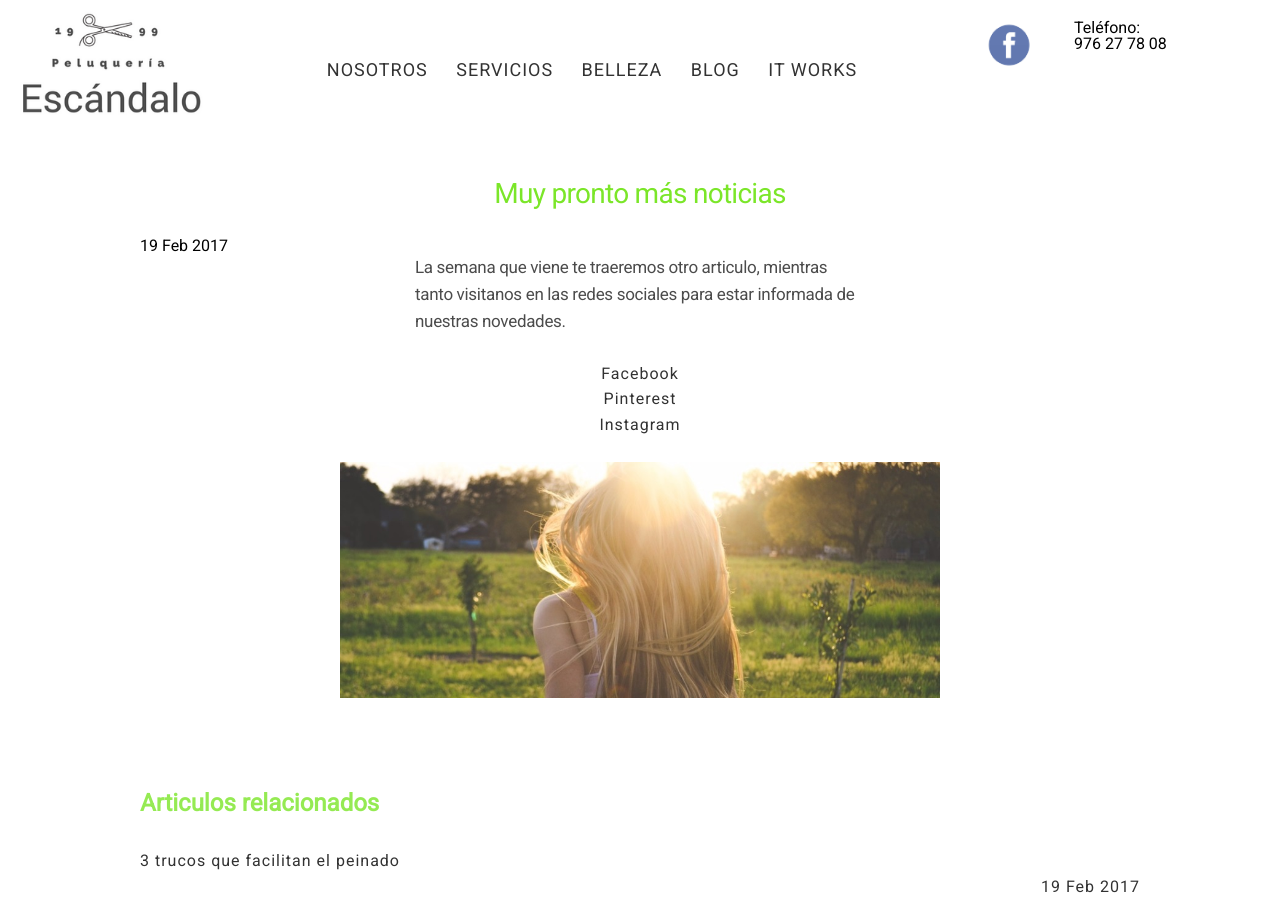
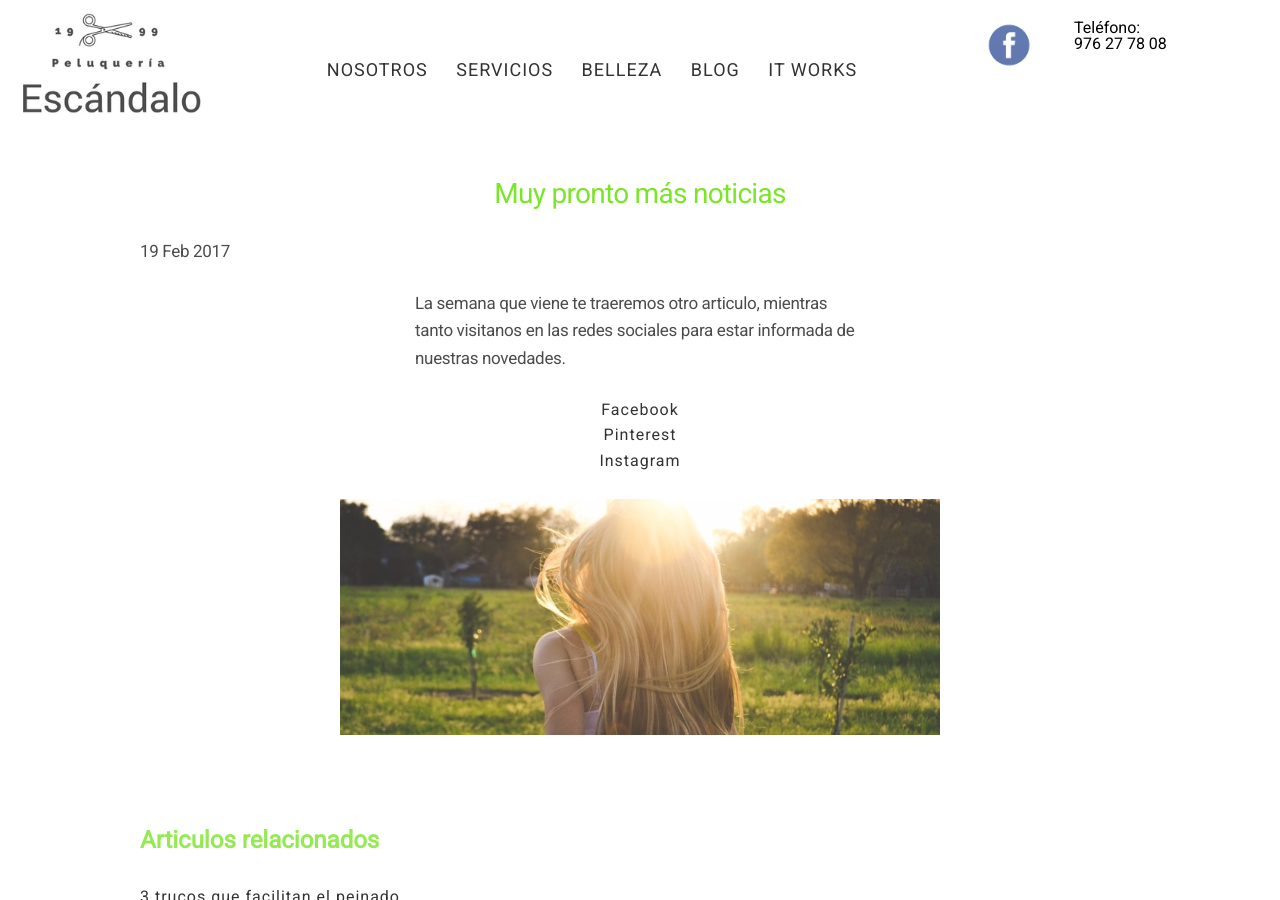
Before and after one commit to peluqueriaescandalo/peluqueriaescandalo.github.io, a Jekyll site: the page built from _posts/2017-02-19-muy-pronto-mas.md, in a window 1280 px wide and 900 px high. Built offline with Jekyll 4.4.1, drawn with Linux system fonts in a browser that asks for light colours.

Commit message:
test p date

```diff
--- a/_layouts/post.html
+++ b/_layouts/post.html
@@ -4,7 +4,7 @@ layout: default
 
 <article class="post">
   <h1 class="post-title">{{ page.title }}</h1>
-  <h5>{{ page.date | date_to_string }}</h5>
+  <p>{{ page.date | date_to_string }}</p>
   {{ content }}
 </article>
 
@@ -17,7 +17,7 @@ layout: default
       <li>
         <a href="{{ site.baseurl }}{{ post.url }}">
           {{ post.title }}
-          <small><h5>{{ page.date | date_to_string }}</h5></small>
+          <small><p>{{ page.date | date_to_string }}</p></small>
         </a>
       </li>
     {% endfor %}
```
